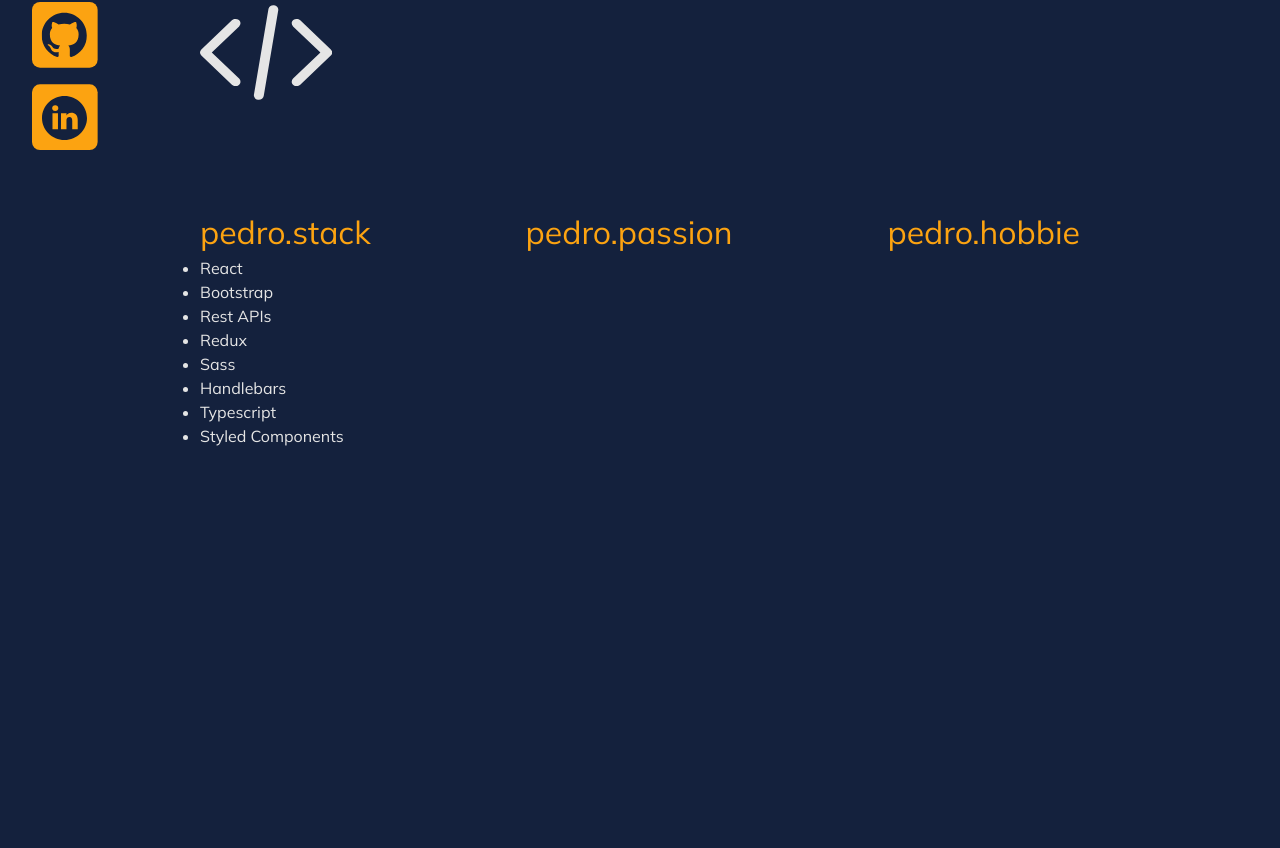
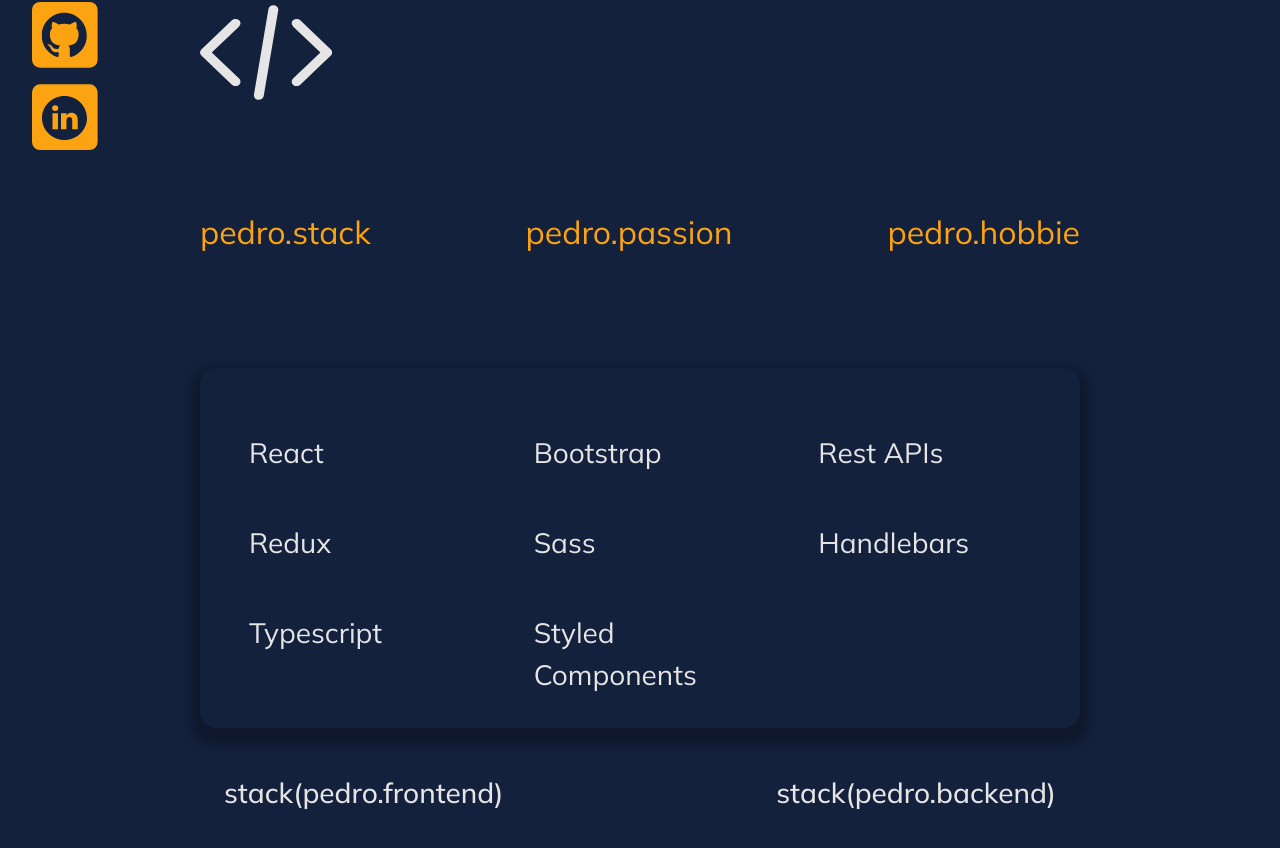
Before and after one commit to Pedro-Mac/my-personal-app, a React (Create React App) app in the folder client/: page / in a window 1280 px wide. Shown: the part 332-1180 px from the top of the page. Before the commit the page ends 800 px from the top, so only its background shows below. Built offline with nearby package versions, Linux system fonts and the light colour scheme.

Commit message:
add stack section and stylings to the card

```diff
--- a/client/src/App.scss
+++ b/client/src/App.scss
@@ -4,4 +4,5 @@
   color: $primaryColor !important;
   max-width: 55rem;
   margin: 0 auto;
+  padding-bottom: 3rem;
 }
--- /dev/null
+++ b/client/src/components/Stack/Item/index.tsx
@@ -0,0 +1,15 @@
+import React from 'react'
+
+interface ItemProps {
+  text: string;
+}
+
+const Item: React.FC<ItemProps> = props => {
+  return (
+    <div className="col-4">
+      <p>{props.text}</p>
+    </div>
+  )
+}
+
+export default Item;
--- a/client/src/components/Stack/index.tsx
+++ b/client/src/components/Stack/index.tsx
@@ -1,13 +1,36 @@
 import React from 'react'
 
+//styles
+import './styles.scss'
+
+//components
+import Item from './Item'
+
 const Stack: React.FC = () => {
-  const frontEndLanguages = ['React', 'Bootstrap', 'Rest APIs', 'Redux', 'Sass', 'Handlebars', 'Typescript', 'Styled Components']
   return (
-    <div>
-      <ul className="list-group">
-        {frontEndLanguages.map(value => <li>{value}</li>)}
-      </ul>
-    </div>
+    <section className="container-stack">
+      <div className='container stack-card'>
+        <div className="row">
+          <Item text="React"/>
+          <Item text="Bootstrap"/>
+          <Item text="Rest APIs"/>
+        </div>
+        <div className="row">
+          <Item text="Redux"/>
+          <Item text="Sass"/>
+          <Item text="Handlebars"/>
+        </div>
+        <div className="row">
+          <Item text="Typescript"/>
+          <Item text="Styled Components"/>
+        </div>
+      </div>
+
+      <div className="d-flex justify-content-between pl-0 mt-5">
+        <h3 className="px-4">stack(pedro.frontend)</h3>
+        <h3 className="px-4">stack(pedro.backend)</h3>
+      </div>
+    </section>
   )
 }
 
--- /dev/null
+++ b/client/src/components/Stack/styles.scss
@@ -0,0 +1,13 @@
+.container-stack {
+  .stack-card {
+    box-shadow: 0 8px 8px 10px rgba(0, 0, 0, 0.25);
+    border-radius: 1rem;
+    padding: 2rem 1rem 1rem 1rem;
+  }
+
+  div {
+    margin-top: 1rem;
+    padding-left: 1.5rem;
+    font-size: 1.75rem;
+  }
+}
```
